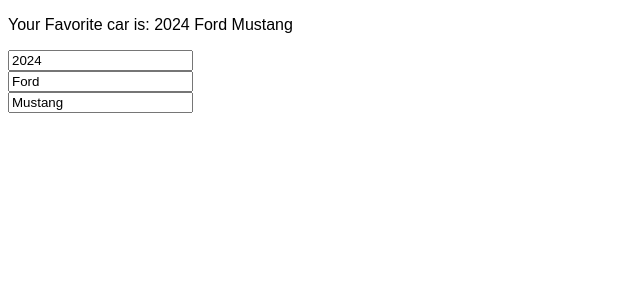
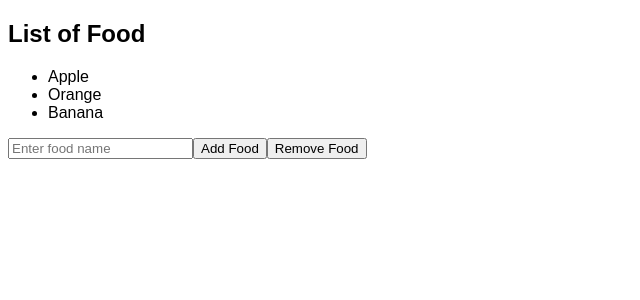
Before and after one commit to ezravergabera/languages, a React (Vite) app in the folder apps/my-react-app/: page / in a window 1280 px wide. Shown: the top 300 px of the page, without its empty margins (0-640 px from the left). Built offline with nearby package versions, Linux system fonts and the light colour scheme.

Commit message:
Practiced updating arrays

```diff
--- a/apps/my-react-app/src/App.jsx
+++ b/apps/my-react-app/src/App.jsx
@@ -12,11 +12,12 @@ import Counter from './Counter.jsx'
 import MyComponent2 from './MyComponent2.jsx'
 import ColorPicker from './ColorPicker/ColorPicker.jsx'
 import MyComponent3 from './MyComponent3.jsx'
+import Array from './Array.jsx'
 
 function App() {
   return (
     <>
-      <MyComponent3/>
+      <Array/>
     </>
   );
 }
--- /dev/null
+++ b/apps/my-react-app/src/Array.jsx
@@ -0,0 +1,40 @@
+import React, {useState} from 'react';
+
+const Array = () => {
+    const[foods, setFoods] = useState(["Apple", "Orange", "Banana"]);
+
+    const[currIndex, setCurrIndex] = useState();
+
+    function handleAddFood(){
+        const newFood = document.getElementById("foodInput").value;
+        document.getElementById("foodInput").value = "";
+
+        setFoods(f => [...f, newFood]);
+    }
+
+    function handleCurrIndex(i){
+        setCurrIndex(i);
+    }
+
+    function handleRemoveFood(){
+        setFoods(foods.filter((_, i) => i !== currIndex))
+        setCurrIndex(-1);
+    }
+
+    return (
+        <div>
+            <h2>List of Food</h2>
+            <ul>
+                {foods.map((food, index) =>
+                <li key={index} onClick={() => handleCurrIndex(index)}>
+                    {food}
+                </li>)}
+            </ul>
+            <input type="text" id="foodInput" placeholder='Enter food name'></input>
+            <button onClick={handleAddFood}>Add Food</button>
+            <button onClick={handleRemoveFood}>Remove Food</button>
+        </div>
+    )
+}
+
+export default Array
```
